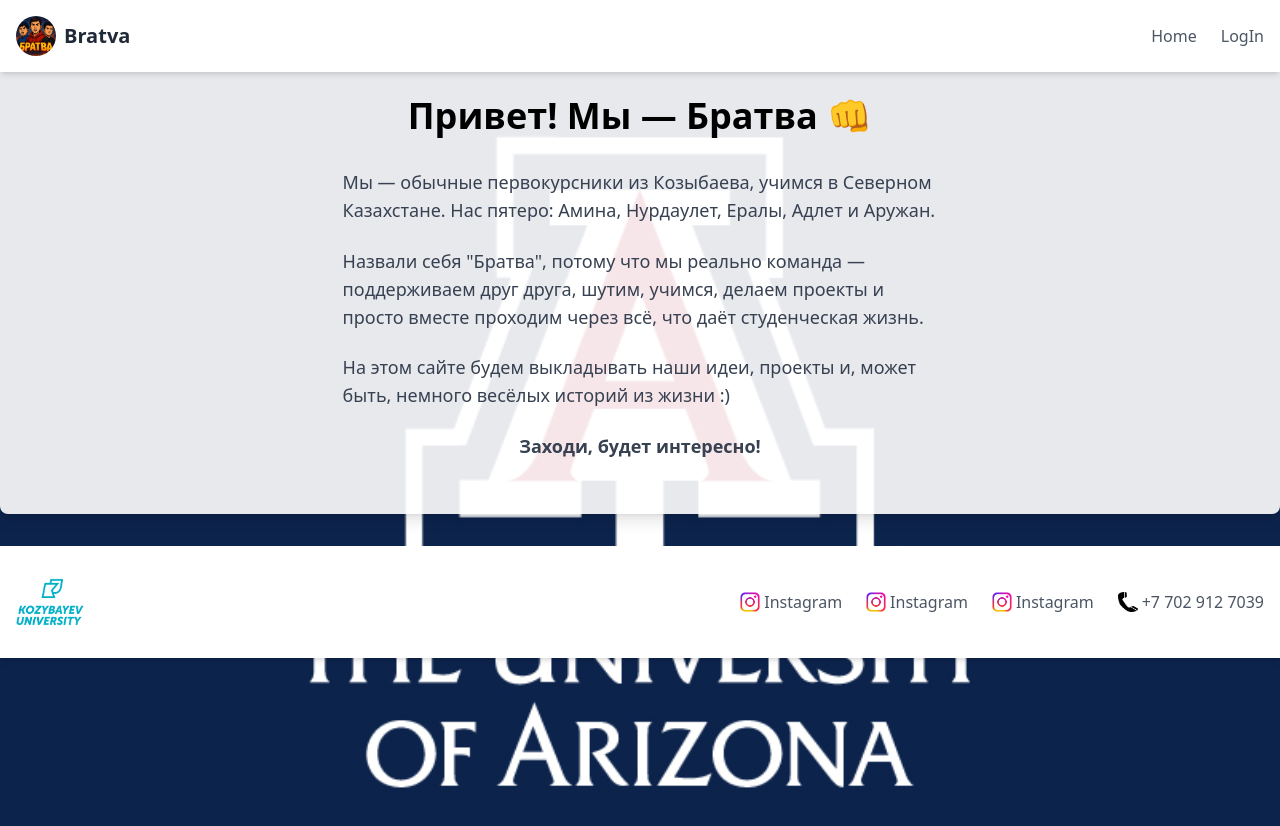
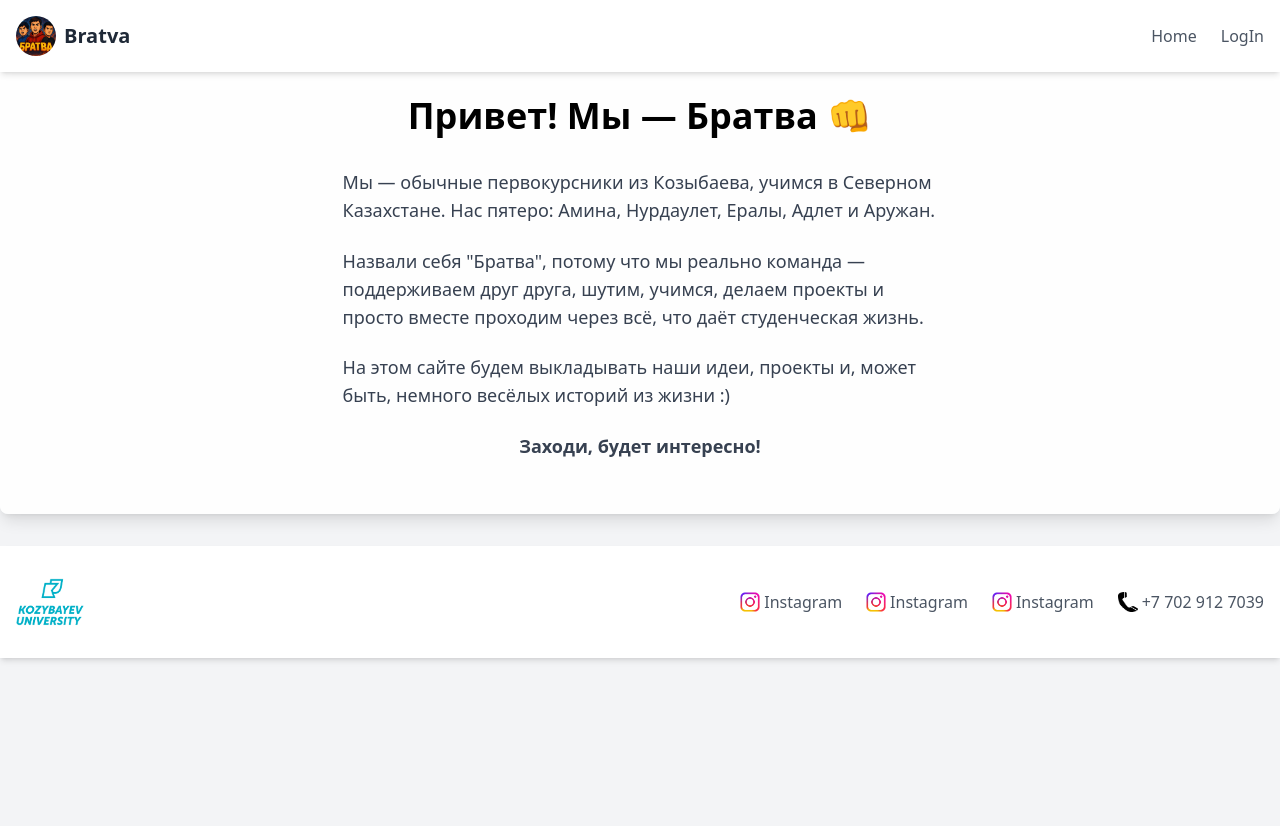
Before and after one commit to Nurdaulet-Aldamzhar/Project1, a Nuxt app: page / in a window 1280 px wide. Shown: the top 826 px of the page. Built offline with nearby package versions, Linux system fonts and the light colour scheme.

Commit message:
Remove background image

```diff
--- a/layouts/default.vue
+++ b/layouts/default.vue
@@ -1,5 +1,5 @@
 <template>
-  <div class="min-h-screen bg-gray-100" style="background-image: url('/background.png'); background-size: contain; background-position: center;">
+  <div class="min-h-screen bg-gray-100">
     <!-- Header -->
     <header class="bg-white shadow-md fixed w-full top-0 z-50">
       <nav class="container mx-auto px-4 py-4">
```
